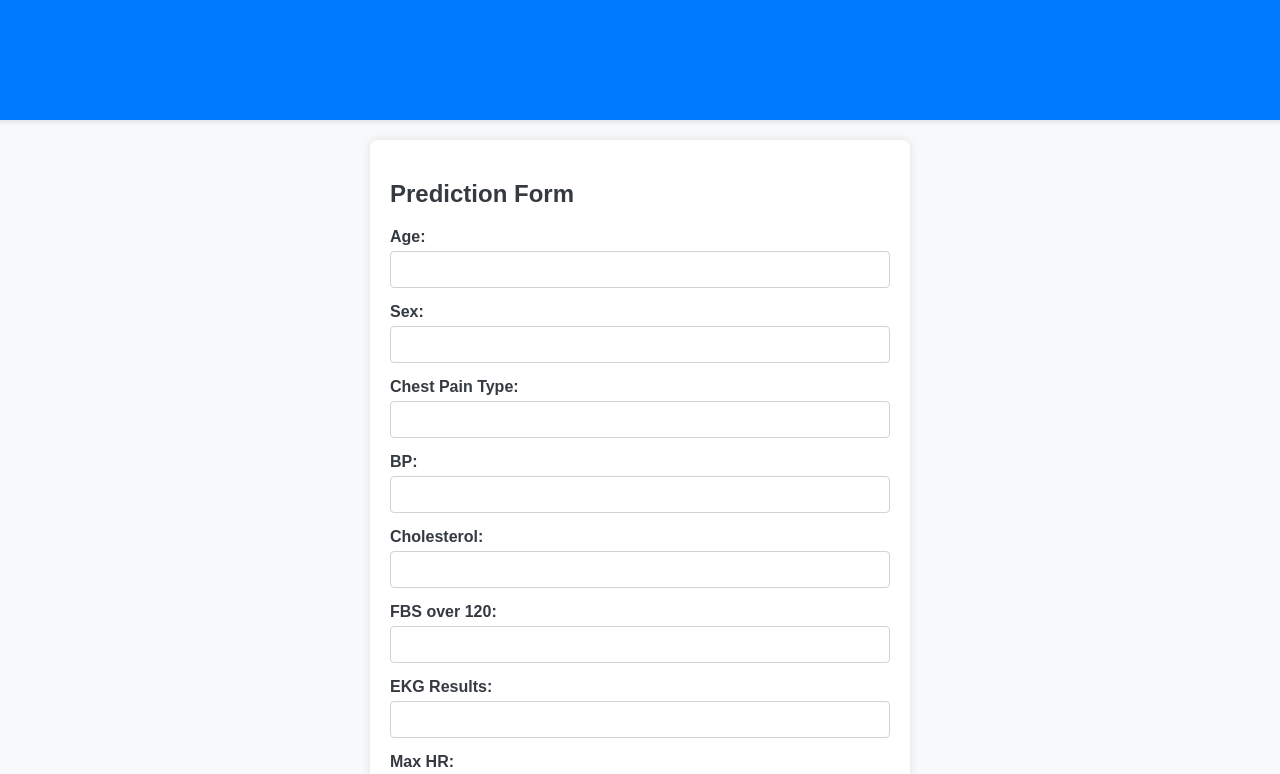
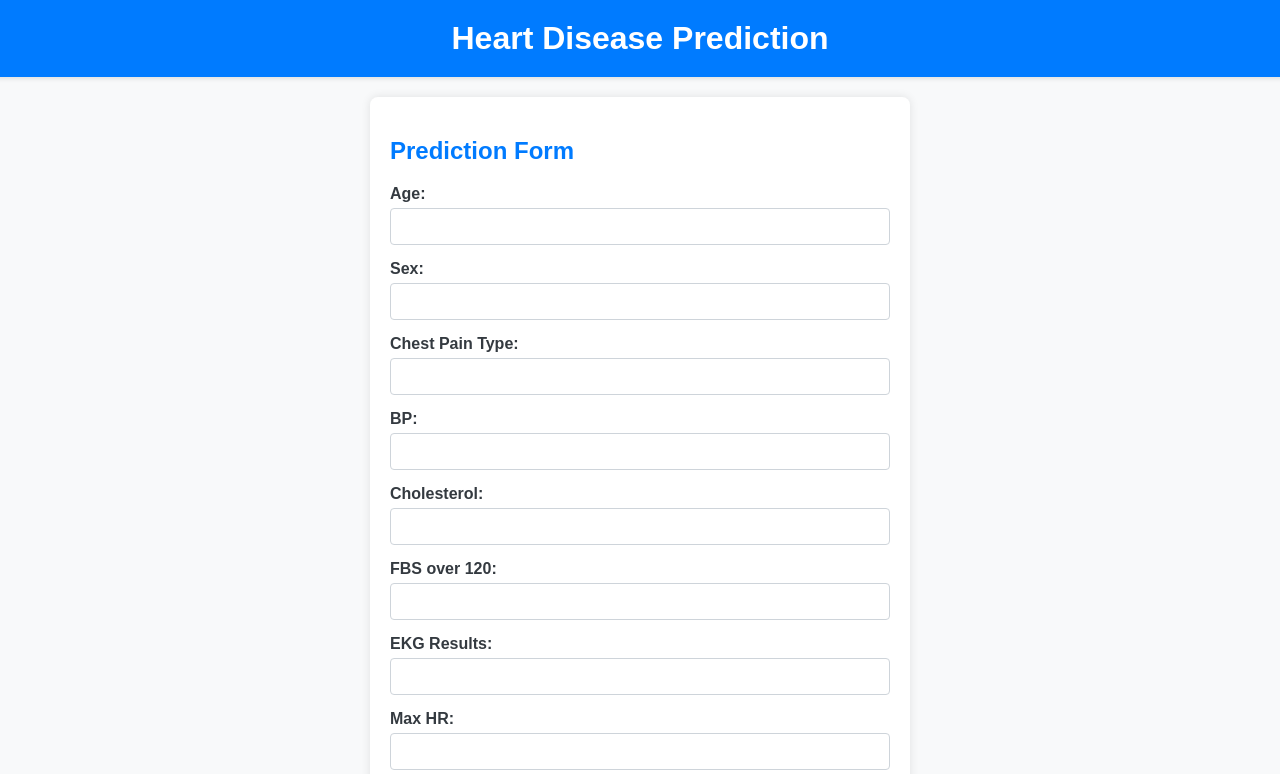
Before and after one commit to Sikandarh11/Machine-Learning-Projects, a plain HTML site: page Project 5: Hyperparameter Tunning/index.html in a window 1280 px wide. Shown: the top 774 px of the page. Drawn offline with Linux system fonts and the light colour scheme.

Commit message:
Update index.html

```diff
--- a/Project 5: Hyperparameter Tunning/index.html
+++ b/Project 5: Hyperparameter Tunning/index.html
@@ -32,6 +32,10 @@
             width: 100%;
         }
         h1 {
+            color: #ffffff; /* Ensure the header text is white */
+            margin: 0; /* Remove default margin */
+        }
+        h2 {
             color: #007bff;
         }
         form {
```
